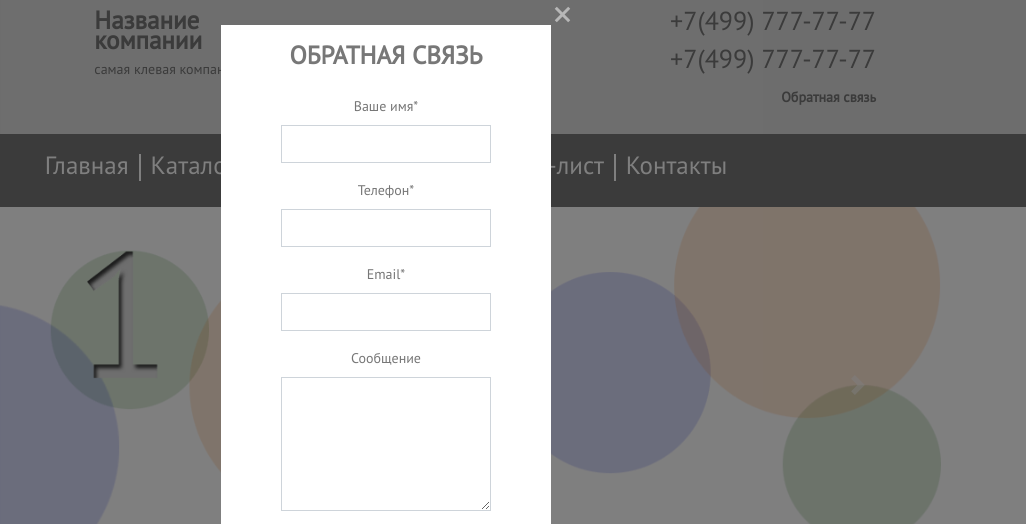
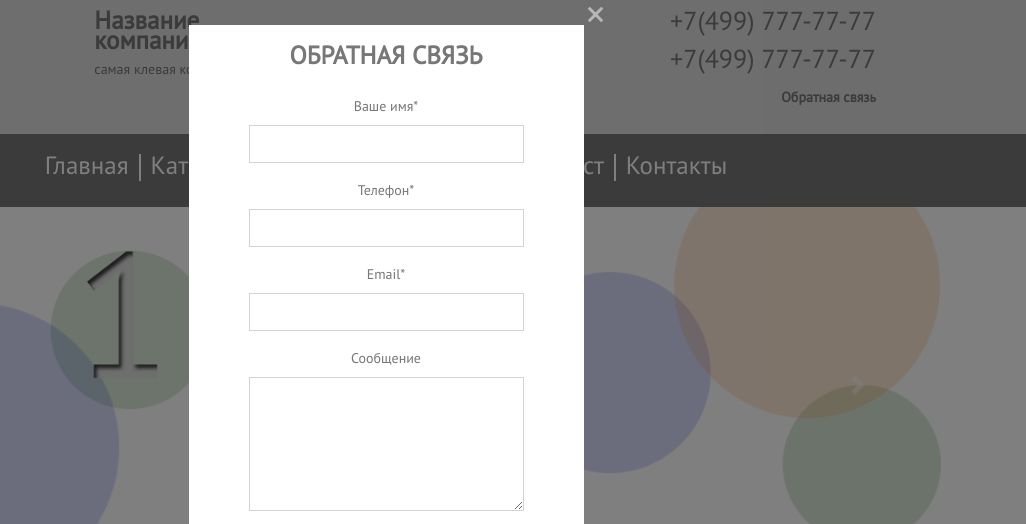
Before and after one commit to YeskovaLarysa/boootstrap, a plain HTML site: page index.html in a window 1280 px wide. Both pictures are taken after a click on the element "Обратная связь". Shown: the top 524 px of the page, 254-1280 px from the left. Drawn offline with nearby package versions, Linux system fonts and the light colour scheme.

Commit message:
Update styles.css

```diff
--- a/css/styles.css
+++ b/css/styles.css
@@ -244,7 +244,7 @@ table {
 }
 .form-control {
 	box-sizing: border-box;
-	max-width: 345px;
+	min-width: 345px;
 	border-radius: 0;
 	outline:none;
 }
@@ -344,6 +344,10 @@ table {
 .form-btn{
 	height: 35px;
 }
+
+.form-control {
+	min-width: 275px;
+}
 }
 
 @media screen and (min-width: 540px) and (max-width: 720px){
```
